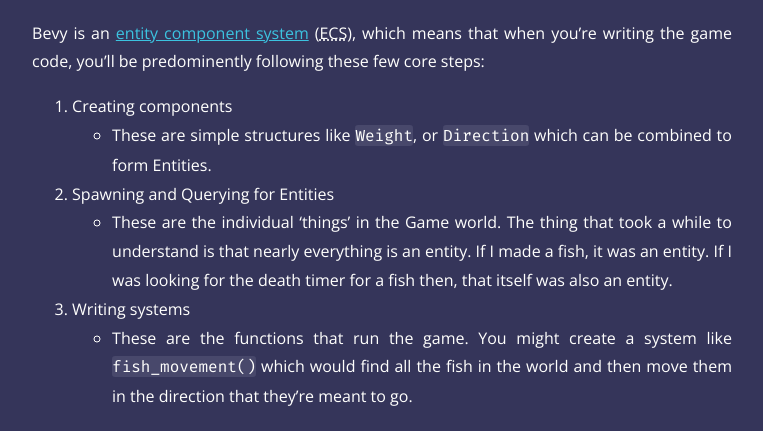
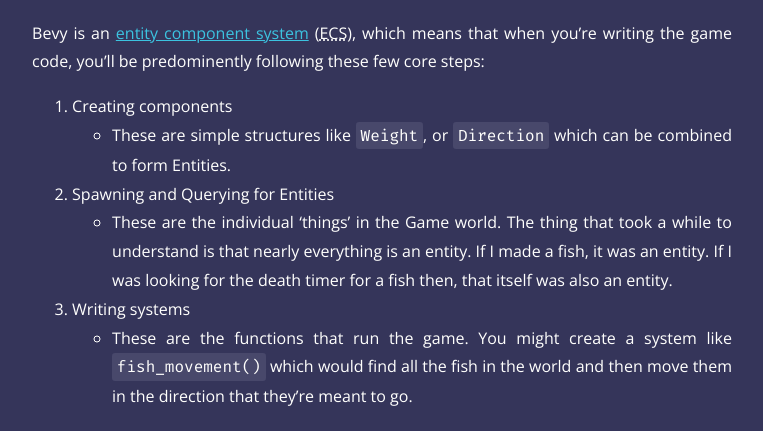
Before and after one commit to SamBWagner/port-flow, a Next.js app in the folder UI/: page /rust-game in a window 1280 px wide. Shown: the part 1000-1431 px from the top of the page, without its empty margins (258-1021 px from the left). Built offline with nearby package versions, Linux system fonts and the light colour scheme.

Commit message:
add padding and link to heading and code

```diff
--- a/UI/app/globals.css
+++ b/UI/app/globals.css
@@ -76,7 +76,9 @@
 code {
   font-family: var(--fira-code), monospace;
   border-radius: 0.2rem;
-  background-color: var(--background-color-lightened)
+  background-color: var(--background-color-lightened);
+  padding: 0.2rem 0.3rem 0.2rem 0.3rem;
+
 }
 
 .container {
--- a/UI/app/rust-game/page.jsx
+++ b/UI/app/rust-game/page.jsx
@@ -1,10 +1,13 @@
 import Footer from "../components/footer";
 import Header from "../components/header";
+import style from "./style.module.css";
 
 export default function Page() {
   return (
     <main>
-      <Header />
+      <a href="/" className={style.headerLink}>
+        <Header />
+      </a>
 
       <h2 id="learning-rust-blog-heading" className="container blog-heading">
         Learning Rust
--- /dev/null
+++ b/UI/app/rust-game/style.module.css
@@ -0,0 +1,3 @@
+.headerLink {
+    text-decoration: none;
+}
```
